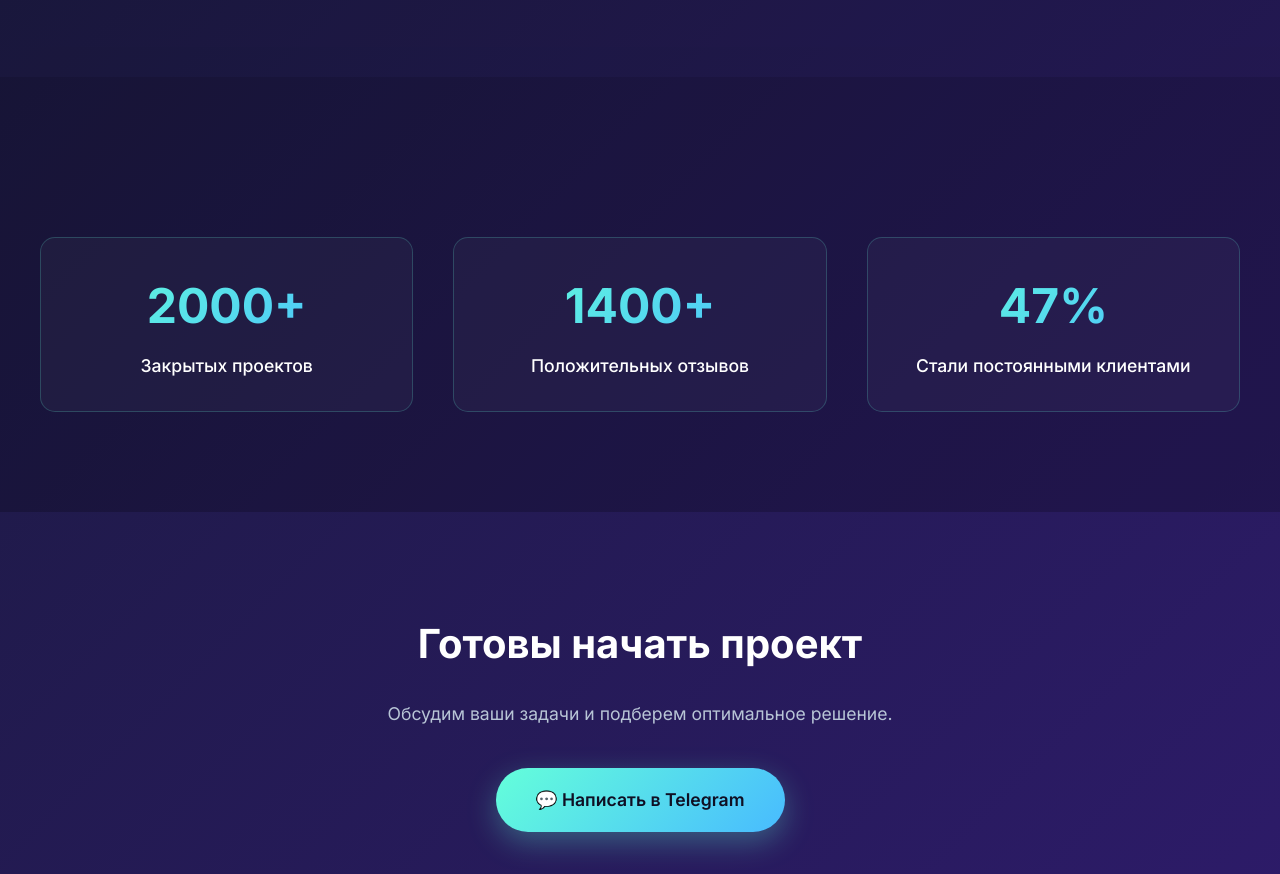
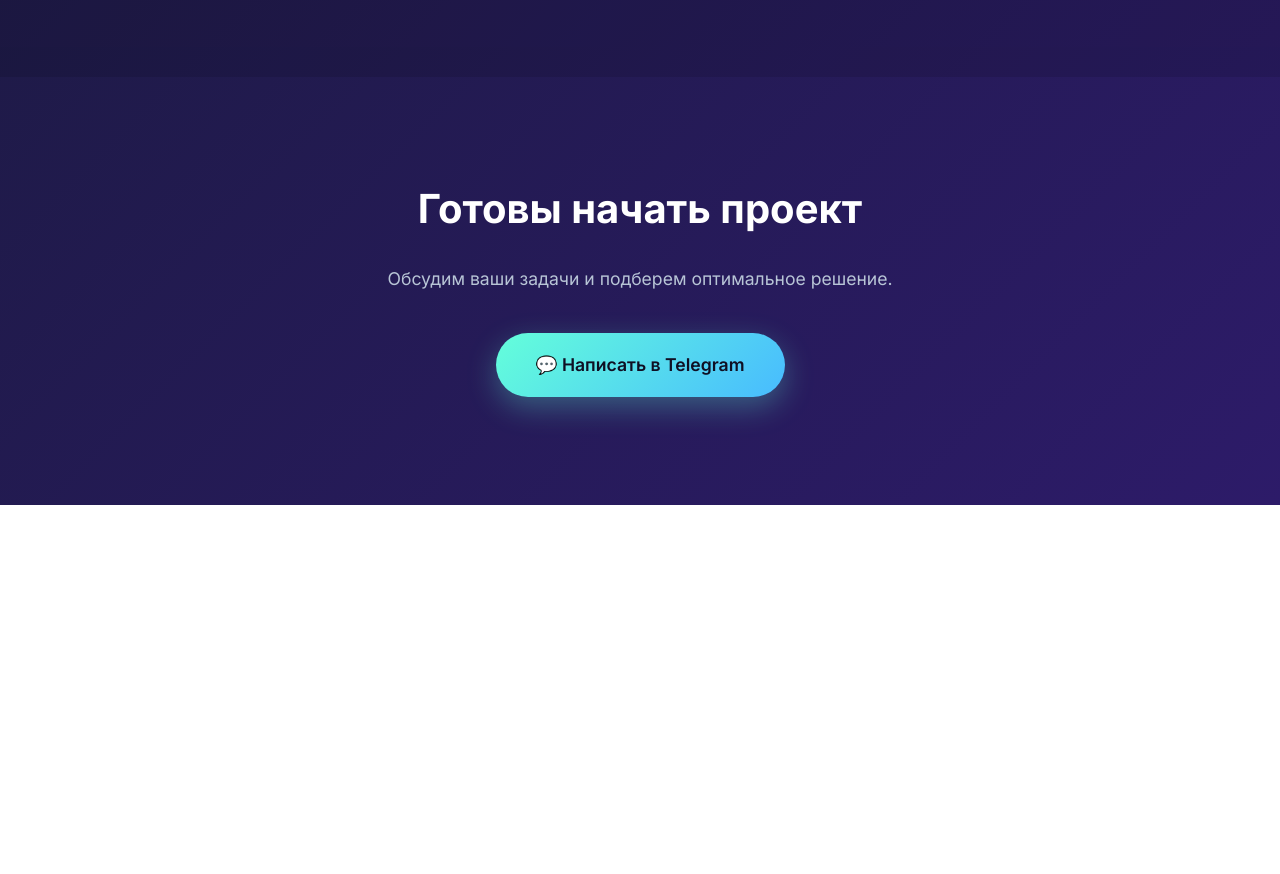
Before and after one commit to my-portfolio1/Portfolio, a plain HTML site: page index.html in a window 1280 px wide. Shown: the part 2786-3660 px from the top of the page. After the commit the page ends 3291 px from the top, so only its background shows below. Drawn offline with Linux system fonts and the light colour scheme.

Commit message:
Update index.html

```diff
--- a/index.html
+++ b/index.html
@@ -202,13 +202,12 @@
         }
 
         /* Generic Section Styles */
-        .technologies, .process, .services, .stats, .final-cta {
+        .technologies, .process, .services, .final-cta {
             padding: 80px 20px;
             position: relative;
         }
-        .final-cta, .stats { padding-top: 100px; padding-bottom: 100px; }
+        .final-cta { padding-top: 100px; padding-bottom: 100px; }
         .technologies, .services { background: rgba(0, 0, 0, 0.1); }
-        .stats { background: rgba(0, 0, 0, 0.2); }
         .container { max-width: 1200px; margin: 0 auto; }
         .section-title {
             text-align: center;
@@ -219,11 +218,11 @@
         }
 
         /* Card Aurora Effect */
-        .tech-item, .process-step, .service-card, .stat-item {
+        .tech-item, .process-step, .service-card {
             position: relative;
             overflow: hidden;
         }
-        .tech-item::after, .process-step::after, .service-card::after, .stat-item::after {
+        .tech-item::after, .process-step::after, .service-card::after {
             content: "";
             position: absolute;
             top: 0; left: 0;
@@ -234,11 +233,11 @@
             transition: opacity 0.4s ease-out;
             z-index: 0;
         }
-        .tech-item:hover::after, .process-step:hover::after, .service-card:hover::after, .stat-item:hover::after {
+        .tech-item:hover::after, .process-step:hover::after, .service-card:hover::after {
             opacity: 1;
         }
         /* Bring content above aurora effect */
-        .tech-icon, .tech-name, .process-number, .process-icon, .process-title, .service-icon, .service-title, .service-description, .stat-number, .stat-text {
+        .tech-icon, .tech-name, .process-number, .process-icon, .process-title, .service-icon, .service-title, .service-description {
             position: relative;
             z-index: 1;
         }
@@ -280,13 +279,6 @@
         .service-icon { font-size: 3rem; margin-bottom: 1.5rem; background: linear-gradient(135deg, var(--primary-glow), var(--secondary-glow)); -webkit-background-clip: text; -webkit-text-fill-color: transparent; background-clip: text; }
         .service-title { font-size: 1.4rem; font-weight: 600; margin-bottom: 1rem; color: var(--light-text); }
         .service-description { color: var(--muted-text); line-height: 1.6; }
-
-        /* Stats Section */
-        .stats-grid { display: grid; grid-template-columns: repeat(auto-fit, minmax(250px, 1fr)); gap: 40px; margin-top: 60px; }
-        .stat-item { text-align: center; padding: 30px; background: rgba(255, 255, 255, 0.03); border-radius: 15px; transition: all 0.3s ease; border: 1px solid rgba(100, 255, 218, 0.2); }
-        .stat-item:hover { background: rgba(255, 255, 255, 0.08); border-color: var(--primary-glow); transform: translateY(-5px); }
-        .stat-number { font-size: 3rem; font-weight: 700; color: var(--primary-glow); margin-bottom: 0.5rem; background: linear-gradient(135deg, var(--primary-glow), var(--secondary-glow)); -webkit-background-clip: text; -webkit-text-fill-color: transparent; background-clip: text; }
-        .stat-text { color: var(--light-text); font-size: 1.1rem; font-weight: 500; }
 
         /* Final CTA Section */
         .final-cta {
@@ -359,8 +351,8 @@
                 transform: scaleY(1);
             }
             .process-step { width: 100%; max-width: 280px; }
-            .services-grid, .stats-grid { grid-template-columns: 1fr; gap: 20px; }
-            .service-card, .stat-item { padding: 30px 20px; }
+            .services-grid { grid-template-columns: 1fr; gap: 20px; }
+            .service-card { padding: 30px 20px; }
         }
     </style>
 </head>
@@ -498,26 +490,6 @@
         </div>
     </section>
 
-    <!-- Stats Section -->
-    <section class="stats">
-        <div class="container">
-            <div class="stats-grid">
-                <div class="stat-item">
-                    <div class="stat-number">2000+</div>
-                    <div class="stat-text">Закрытых проектов</div>
-                </div>
-                <div class="stat-item">
-                    <div class="stat-number">1400+</div>
-                    <div class="stat-text">Положительных отзывов</div>
-                </div>
-                <div class="stat-item">
-                    <div class="stat-number">47%</div>
-                    <div class="stat-text">Стали постоянными клиентами</div>
-                </div>
-            </div>
-        </div>
-    </section>
-
     <!-- Final CTA -->
     <section class="final-cta">
         <div class="cta-content">
@@ -584,7 +556,7 @@
             });
 
             // Card Aurora Effect
-            document.querySelectorAll('.tech-item, .process-step, .service-card, .stat-item').forEach(card => {
+            document.querySelectorAll('.tech-item, .process-step, .service-card').forEach(card => {
                 card.addEventListener('mousemove', e => {
                     const rect = card.getBoundingClientRect();
                     const x = e.clientX - rect.left;
@@ -615,7 +587,6 @@
 
             setupStaggeredAnimation('.tech-item');
             setupStaggeredAnimation('.service-card');
-            setupStaggeredAnimation('.stat-item');
 
             // Special setup for process steps and arrows to animate in sequence
             document.querySelectorAll('.process-container > *').forEach((el, index) => {
```
